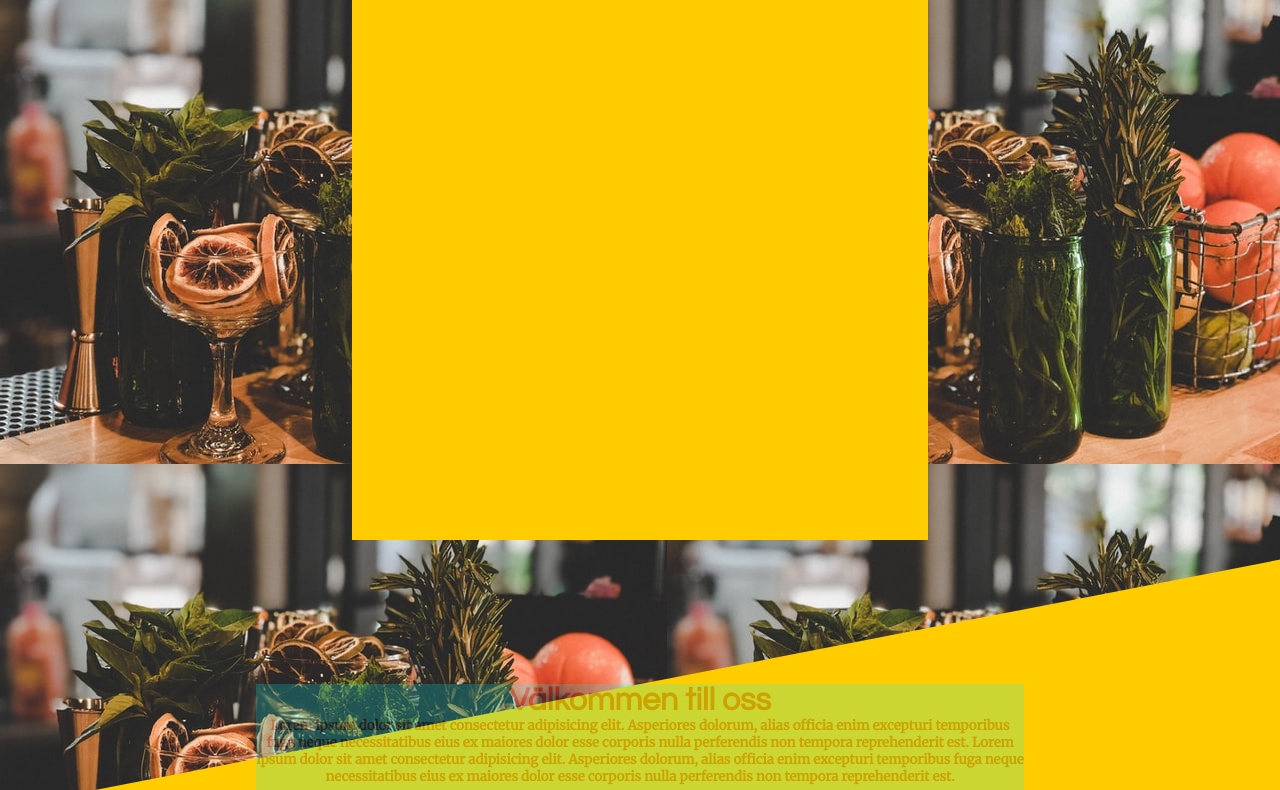
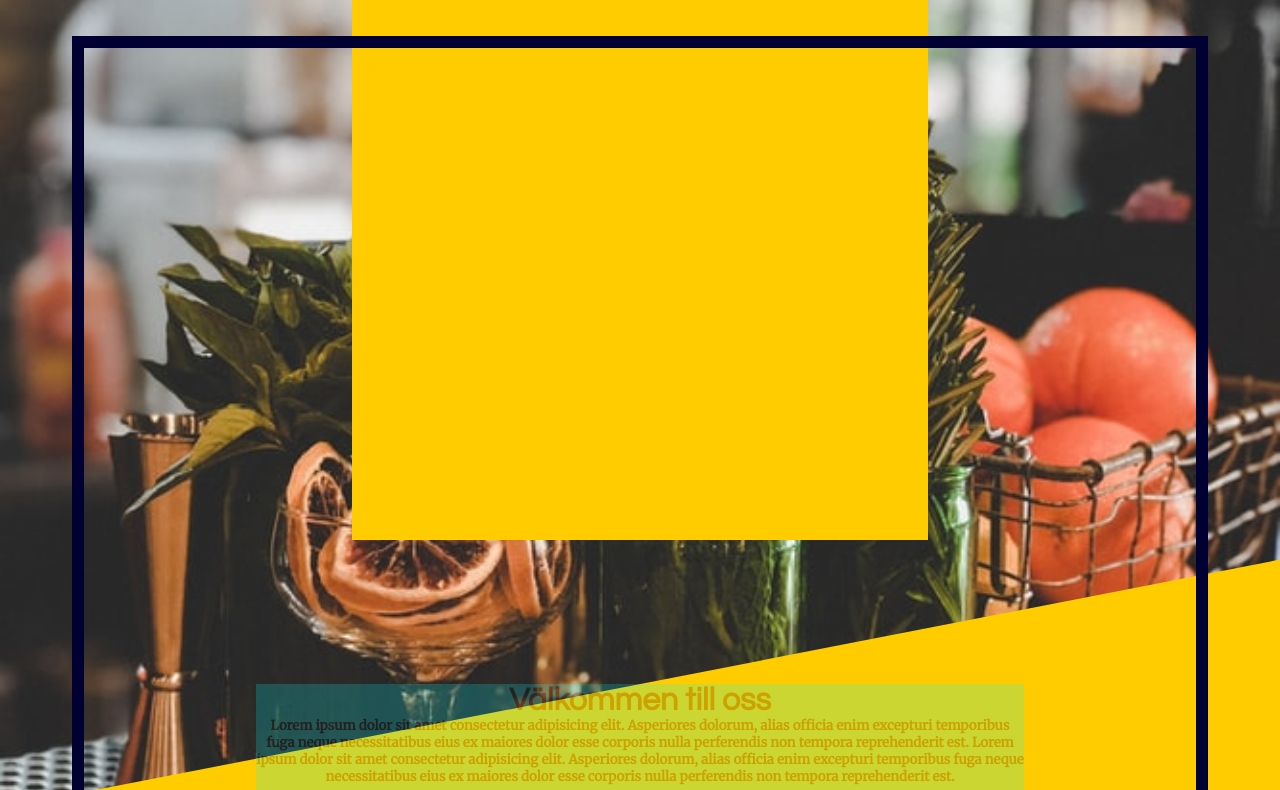
Before and after one commit to Ellinor-Carlberg/Eleanor-cocktailbar, a plain HTML site: page index.html in a window 1280 px wide. Shown: the part 36-826 px from the top of the page. Drawn offline with Linux system fonts and the light colour scheme.

Commit message:
page-border

```diff
--- a/index.html
+++ b/index.html
@@ -11,7 +11,9 @@
 </head>
 
 <body>
-    <!-- <div class="page-border darkblue"> -->
+
+    <div class="wrapper">
+    <div class="page-border darkblue"></div>
         <header>
             <div class="logo warmyellow-background">ELEANOR</div>
         </header>
@@ -29,6 +31,8 @@
                     </h5>
                 </div>
             </div>
+
+
             <div class="line warmyellow-background"></div>
             <div class="product-container">
                 <div class="image-cocktail"></div>
@@ -45,7 +49,8 @@
             </div>
             <div class="contact warmyellow-background"></div>
         </main>
-    <!--  </div> -->
+
+</div>
 </body>
 
 </html>
--- a/style.css
+++ b/style.css
@@ -34,15 +34,27 @@ h1, h3{
 
 body {
     background-image: url(/media/photo-1543791962-d56ec0590a25.jpeg);
-    background-size: repeat;
+    background-size: cover;
+    background-color: white;
+    background-repeat: no-repeat;
+    background-attachment: fixed;
 }
-/*
+
+.wrapper {
+    position: relative;
+    height: 100%;
+    width: 100%;
+
+}
 .page-border {
     border: 0.75rem solid;
-    width: calc(100% - 9rem);
-    height: calc(100% - 9rem);
-    margin: 4.5rem auto;
-} */
+    top: 4.5rem;
+    left: 4.5rem;
+    right: 4.5rem;
+    bottom: 4.5rem;
+    position: absolute;
+    z-index: 1;
+}
 
 header .logo {
     width:  36rem;
@@ -55,6 +67,7 @@ header .logo {
     height: 22.5rem;
     position: relative;
     margin: 9rem 0 0 0;
+    left: 0;
 }
 
 .presentation-text {
```
Lines whose indentation alone changed are shown as unchanged.
